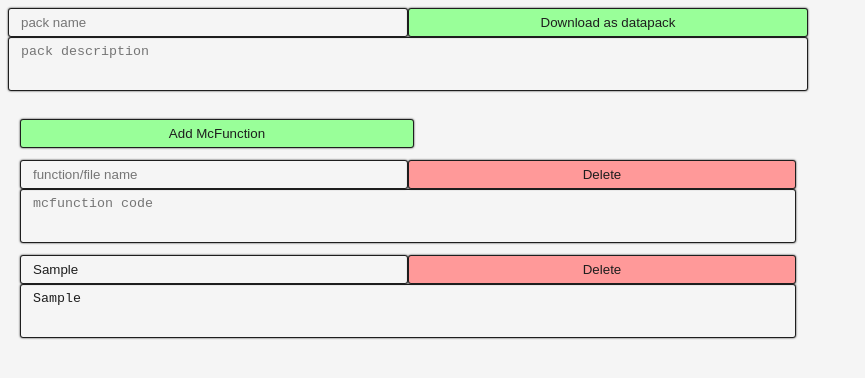
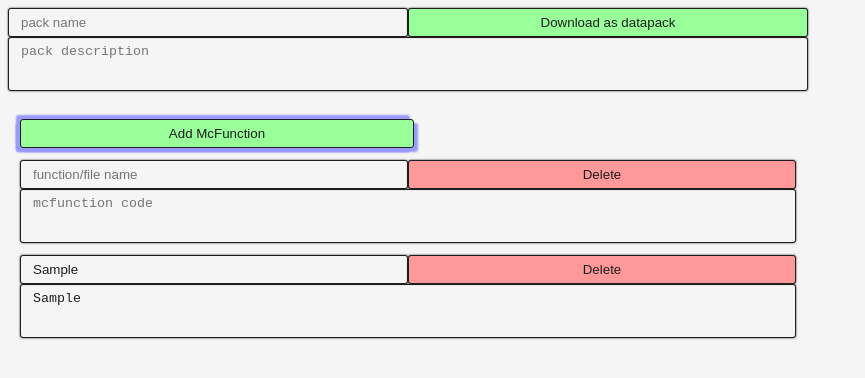
Before and after one commit to treefrogman/mcfunction-datapacker, a plain HTML site: page index.html in a window 1280 px wide. Both pictures are taken after typing "Sample", "Sample" into the empty fields and a click on the button "Add McFunction". Shown: the whole page, without its empty margins (0-865 px from the left). Drawn offline with Linux system fonts and the light colour scheme.

Commit message:
fix focus styling

```diff
--- a/datapacker.css
+++ b/datapacker.css
@@ -4,6 +4,7 @@
 	--content-color: #1e1e1e;
 	--green-color: hsl(120, 100%, 80%);
 	--red-color: hsl(0, 100%, 80%);
+	--blue-color: hsl(240, 100%, 80%);
 }
 
 @media (prefers-color-scheme: dark) {
@@ -12,6 +13,7 @@
 		--content-color: #f5f5f5;
 		--green-color: hsl(120, 100%, 25%);
 		--red-color: hsl(0, 100%, 25%);
+		--blue-color: hsl(240, 100%, 60%);
 	}
 }
 
@@ -33,6 +35,11 @@ input, textarea, button {
 	margin: 0;
 	padding: 6px 12px;
 	width: 50%;
+}
+
+input:focus, textarea:focus, button:focus {
+	box-shadow: -4px 4px 2px var(--blue-color), -4px -4px 2px var(--blue-color), 4px 4px 2px var(--blue-color), -4px 4px 2px var(--blue-color);
+	outline: none;
 }
 
 textarea {
```
